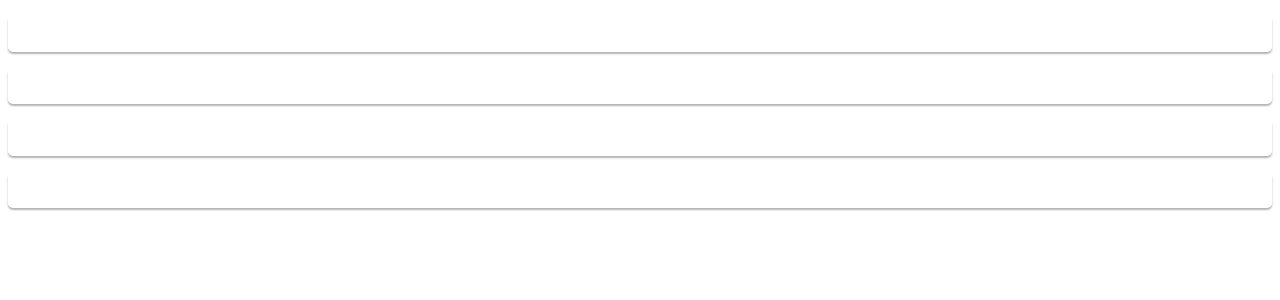
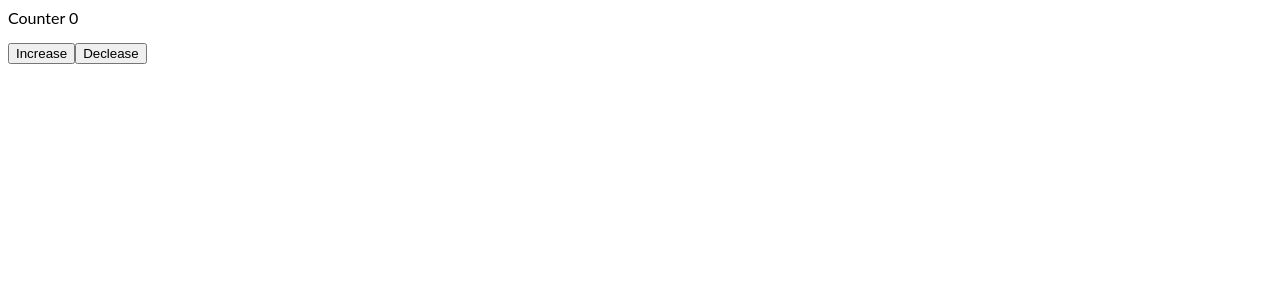
Before and after one commit to jhz-dev/fundamentos-react, a React (Create React App) app: page / in a window 1280 px wide. Shown: the top 300 px of the page. Built offline with nearby package versions, Linux system fonts and the light colour scheme; no server answers.

Commit message:
react hooks

```diff
--- a/src/App.js
+++ b/src/App.js
@@ -3,11 +3,12 @@ import "./style.css";
 import { Counter, MyComponent } from "./libs/base";
 import { FormComponent } from "./libs/forms";
 import { BlogComponent } from "./libs/collections";
+import { CounterHooks } from "./libs/counterHooks";
 
 export default function App() {
   return (
     <div>
-      <BlogComponent />
+      <CounterHooks />
     </div>
   );
 }
--- /dev/null
+++ b/src/libs/counterHooks.js
@@ -0,0 +1,14 @@
+import React, { Component, useState } from "react";
+
+// class component
+export const CounterHooks = props => {
+  const [counter, setCounter] = useState(0);
+
+  return (
+    <div>
+      <p>Counter {counter}</p>
+      <button onClick={() => setCounter(counter + 1)}>Increase</button>
+      <button onClick={() => setCounter(counter - 1)}>Declease</button>
+    </div>
+  );
+};
```
